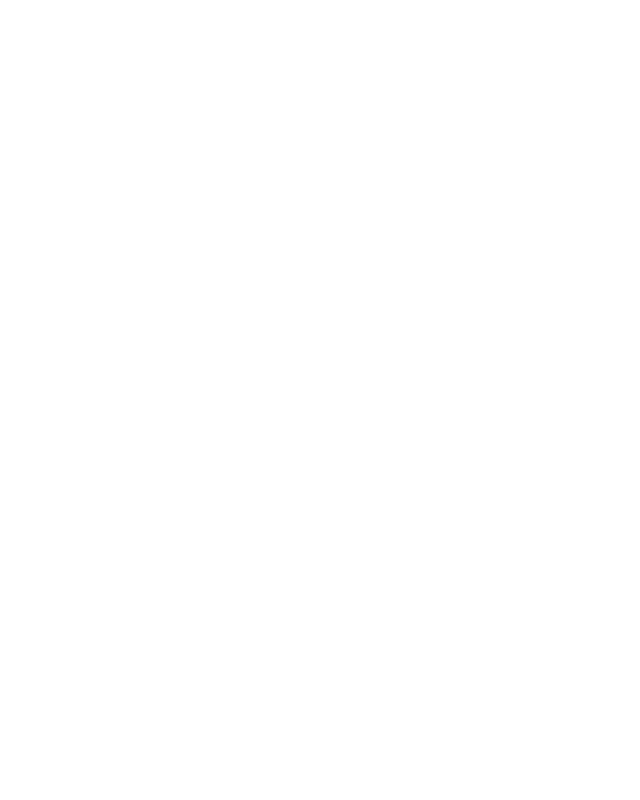
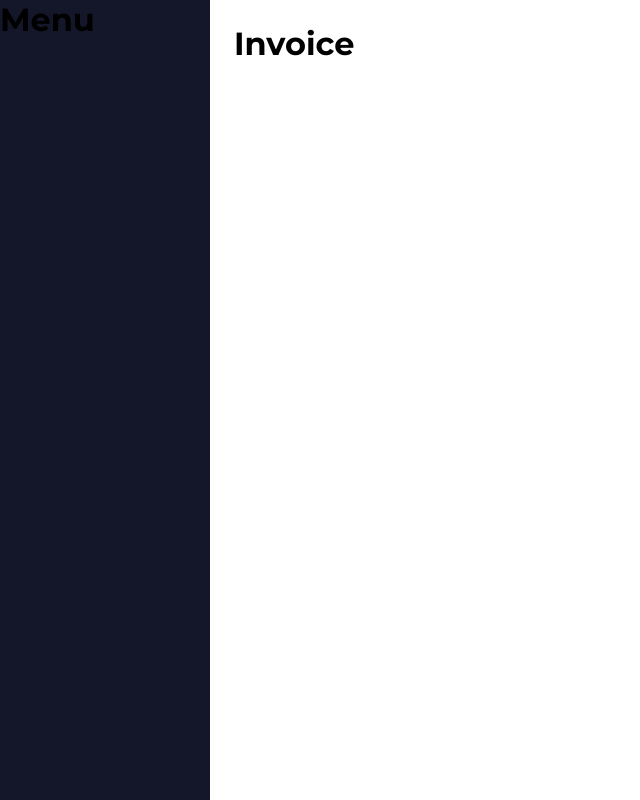
Before and after one commit to iagovtr/finance_front, a React (Vite) app: page /invoice in a window 1280 px wide. Before the commit this address had no page. Shown: the whole page, without its empty margins (0-640 px from the left). Built offline with nearby package versions, Linux system fonts and the light colour scheme.

Commit message:
style]: add layout rules

```diff
--- /dev/null
+++ b/src/components/Menu/index.tsx
@@ -0,0 +1,12 @@
+import React from "react";
+import * as S from "./styles";
+
+const Menu = () => {
+  return (
+    <S.Container>
+      <h1>Menu</h1>
+    </S.Container>
+  );
+};
+
+export default Menu;
--- /dev/null
+++ b/src/components/Menu/styles.ts
@@ -0,0 +1,12 @@
+import styled from "styled-components";
+import { MENU_WIDTH } from "../../styles/Global";
+
+export const Container = styled.div`
+  position: fixed;
+  height: 100%;
+  background: #131729;
+
+  @media (min-width: 992px) {
+    width: ${MENU_WIDTH};
+  }
+`;
--- /dev/null
+++ b/src/modules/Invoice/index.tsx
@@ -0,0 +1,11 @@
+import React from "react";
+
+const Invoice = () => {
+  return (
+    <div>
+      <h1>Invoice</h1>
+    </div>
+  );
+};
+
+export default Invoice;
--- a/src/routes/AppRoutes.tsx
+++ b/src/routes/AppRoutes.tsx
@@ -1,11 +1,19 @@
-import React from "react";
+import React, { Fragment } from "react";
 import { Routes, Route } from "react-router-dom";
+import Menu from "../components/Menu";
+import Invoice from "../modules/Invoice";
+import * as S from "../styles/AppContainer";
 
 const AppRoutes = () => {
   return (
-    <Routes>
-      <Route path="/dashboard" element={<></>} />
-    </Routes>
+    <Fragment>
+      <Menu />
+      <S.AppContainer>
+        <Routes>
+          <Route path="/invoice" element={<Invoice />} />
+        </Routes>
+      </S.AppContainer>
+    </Fragment>
   );
 };
 
--- /dev/null
+++ b/src/styles/AppContainer.ts
@@ -0,0 +1,9 @@
+import styled from "styled-components";
+import { MENU_WIDTH } from "./Global";
+
+export const AppContainer = styled.div`
+  position: absolute;
+  width: calc(100% - ${MENU_WIDTH});
+  left: ${MENU_WIDTH};
+  padding: 24px;
+`;
--- a/src/styles/Global.ts
+++ b/src/styles/Global.ts
@@ -1,4 +1,6 @@
 import { createGlobalStyle } from "styled-components";
+
+export const MENU_WIDTH = "210px";
 
 export const GlobalStyles = createGlobalStyle`
   * {
```
